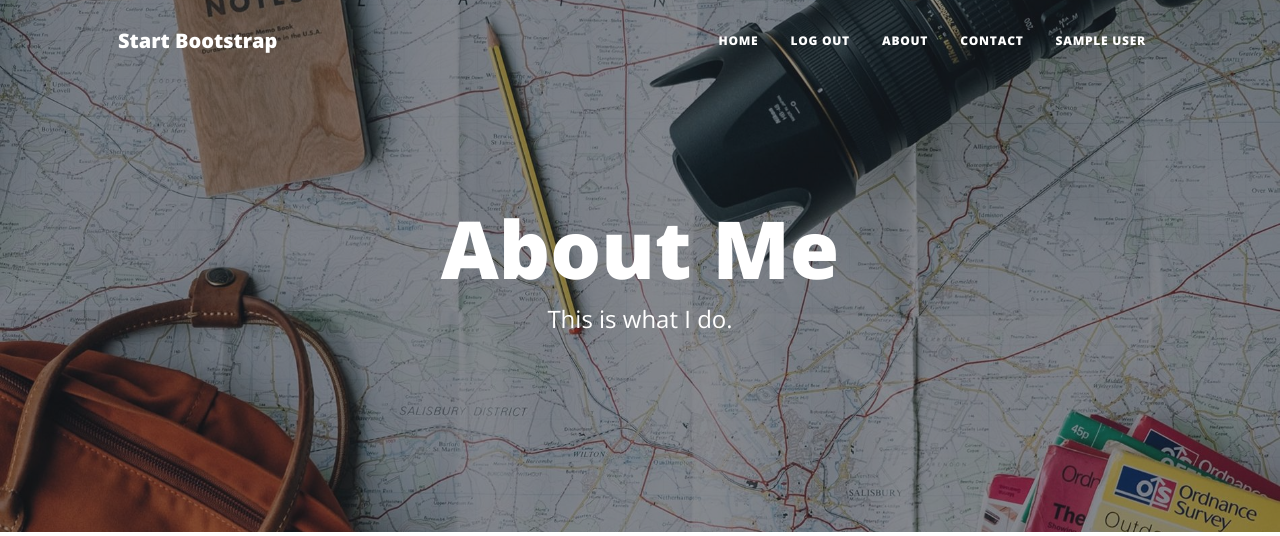
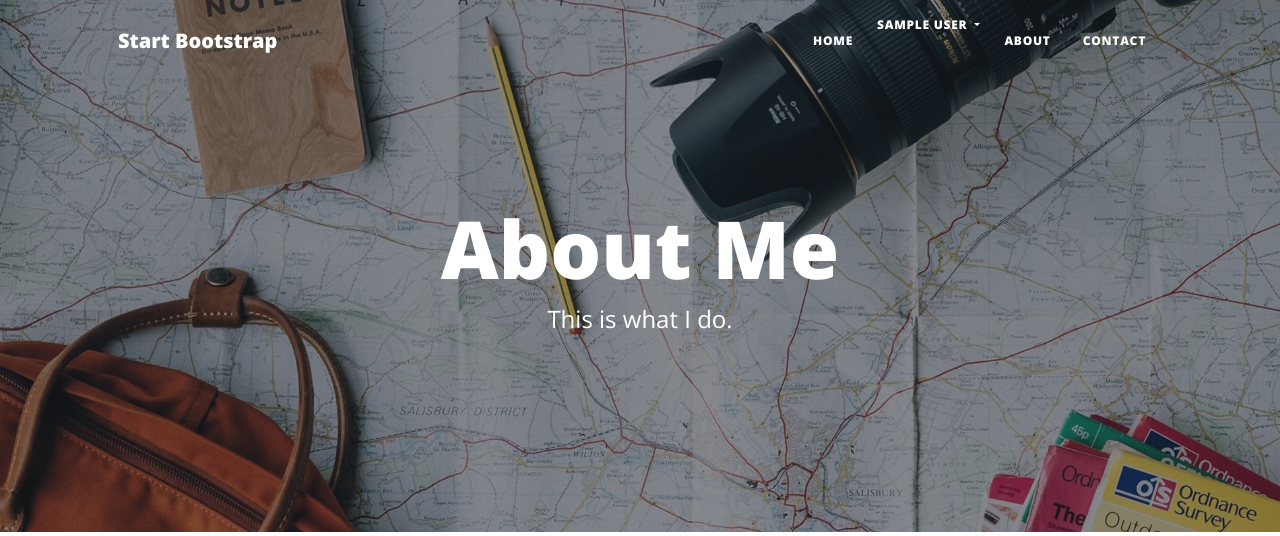
Before and after one commit to nlymperidis/Blog-for-deployment, a Flask app: page /about in a window 1280 px wide. Shown: the top 536 px of the page. Run offline with Flask 3, Linux system fonts and the light colour scheme; the visitor is signed in with stand-in values (Sample User, id 1); some libraries are stand-ins or nearby versions.

Commit message:
Small changes

```diff
--- a/templates/header.html
+++ b/templates/header.html
@@ -83,12 +83,16 @@
               >
             </li>
             {% else %}
-            <li class="nav-item">
-              <a
-                class="nav-link px-lg-3 py-3 py-lg-4"
-                href="{{ url_for('logout') }}"
-                >Log Out</a
-              >
+            <li class="nav-item dropdown">
+              <a class="nav-link dropdown-toggle" href="#" id="userDropdown" role="button" data-bs-toggle="dropdown"
+                 aria-haspopup="true" aria-expanded="false">
+                {{ current_user.name }}
+              </a>
+              <div class="dropdown-menu" aria-labelledby="userDropdown">
+                <a class="dropdown-item" href="{{ url_for('profile') }}">Profile</a>
+                <div class="dropdown-divider"></div>
+                <a class="dropdown-item" href="{{ url_for('logout') }}">Logout</a>
+              </div>
             </li>
             {% endif %}
             <li class="nav-item">
@@ -105,12 +109,6 @@
                 >Contact</a
               >
             </li>
-            <li class="nav-item">
-              <a
-                class="nav-link px-lg-3 py-3 py-lg-4"
-                >{{current_user.name}}</a
-              >
-            </li>
           </ul>
         </div>
       </div>
```
